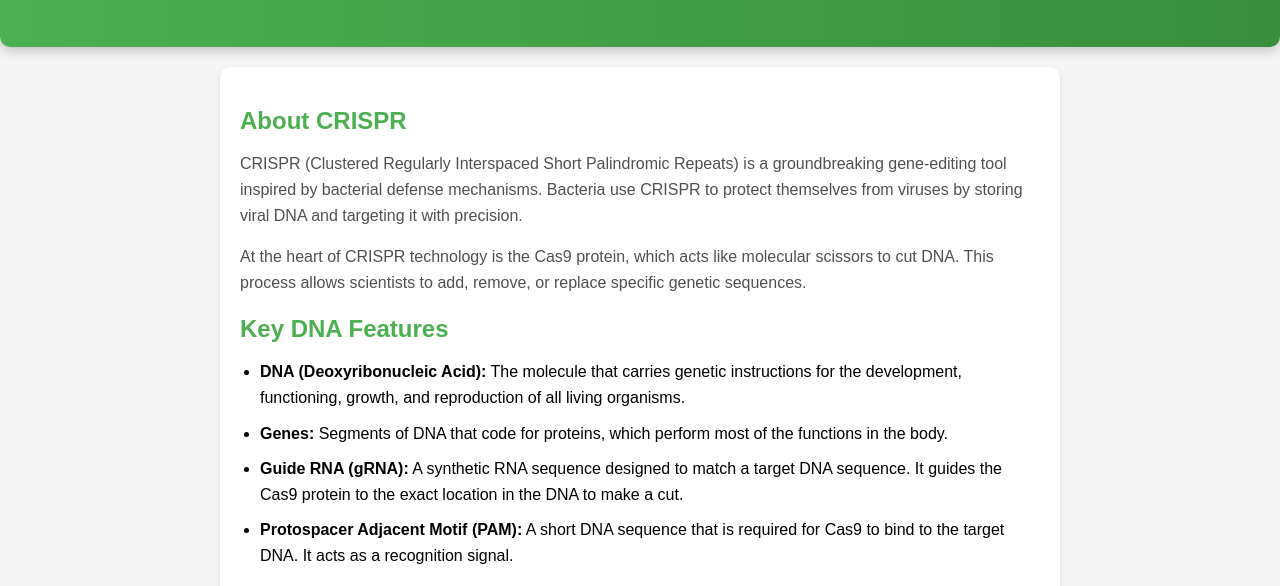
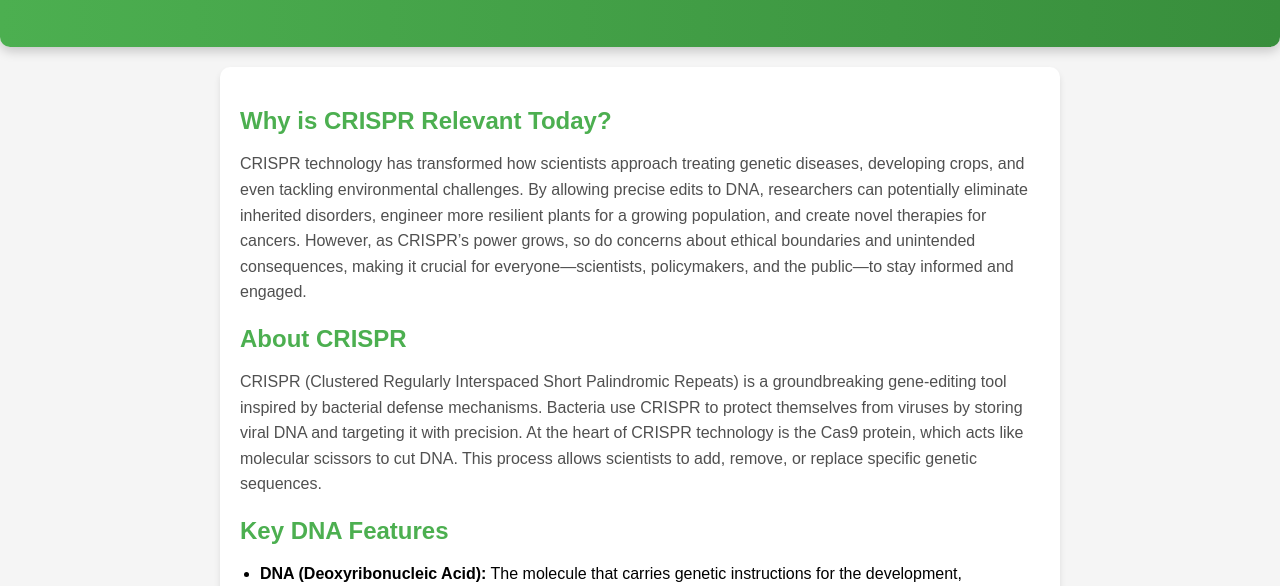
Before and after one commit to lwennmachers/crisprwebsite, a website built with Parcel: page src/homepage.html in a window 1280 px wide. Shown: the part 148-734 px from the top of the page. Built offline with nearby package versions, Linux system fonts and the light colour scheme.

Commit message:
commit homepage

```diff
--- a/src/homepage.html
+++ b/src/homepage.html
@@ -80,17 +80,29 @@
     </header>
     <main>
       <section>
+        <h2>Why is CRISPR Relevant Today?</h2>
+        <p>
+          CRISPR technology has transformed how scientists approach treating
+          genetic diseases, developing crops, and even tackling environmental
+          challenges. By allowing precise edits to DNA, researchers can
+          potentially eliminate inherited disorders, engineer more resilient
+          plants for a growing population, and create novel therapies for
+          cancers. However, as CRISPR’s power grows, so do concerns about
+          ethical boundaries and unintended consequences, making it crucial for
+          everyone—scientists, policymakers, and the public—to stay informed and
+          engaged.
+        </p>
+      </section>
+      <section>
         <h2>About CRISPR</h2>
         <p>
           CRISPR (Clustered Regularly Interspaced Short Palindromic Repeats) is
           a groundbreaking gene-editing tool inspired by bacterial defense
           mechanisms. Bacteria use CRISPR to protect themselves from viruses by
-          storing viral DNA and targeting it with precision.
-        </p>
-        <p>
-          At the heart of CRISPR technology is the Cas9 protein, which acts like
-          molecular scissors to cut DNA. This process allows scientists to add,
-          remove, or replace specific genetic sequences.
+          storing viral DNA and targeting it with precision. At the heart of
+          CRISPR technology is the Cas9 protein, which acts like molecular
+          scissors to cut DNA. This process allows scientists to add, remove, or
+          replace specific genetic sequences.
         </p>
       </section>
       <section>
```
